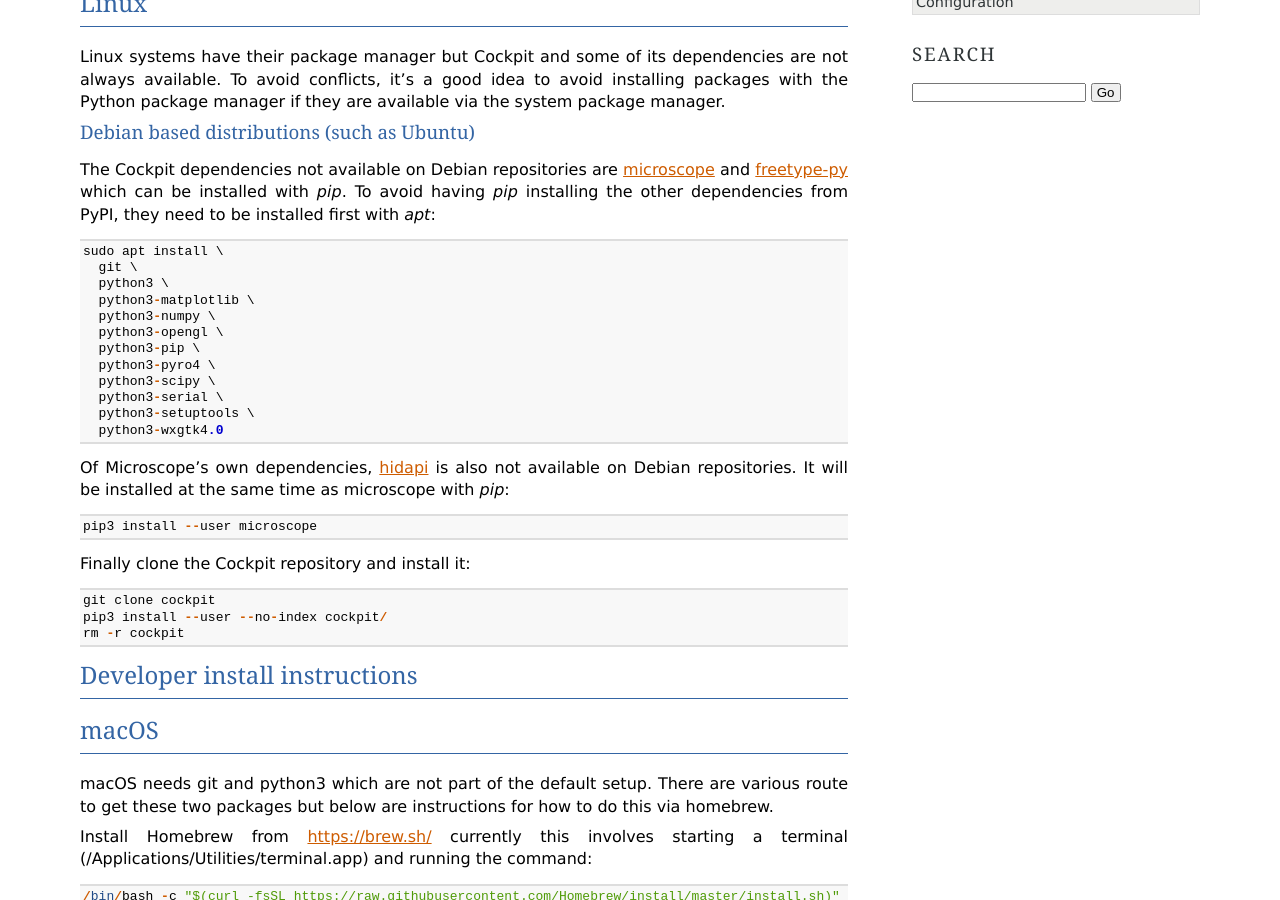
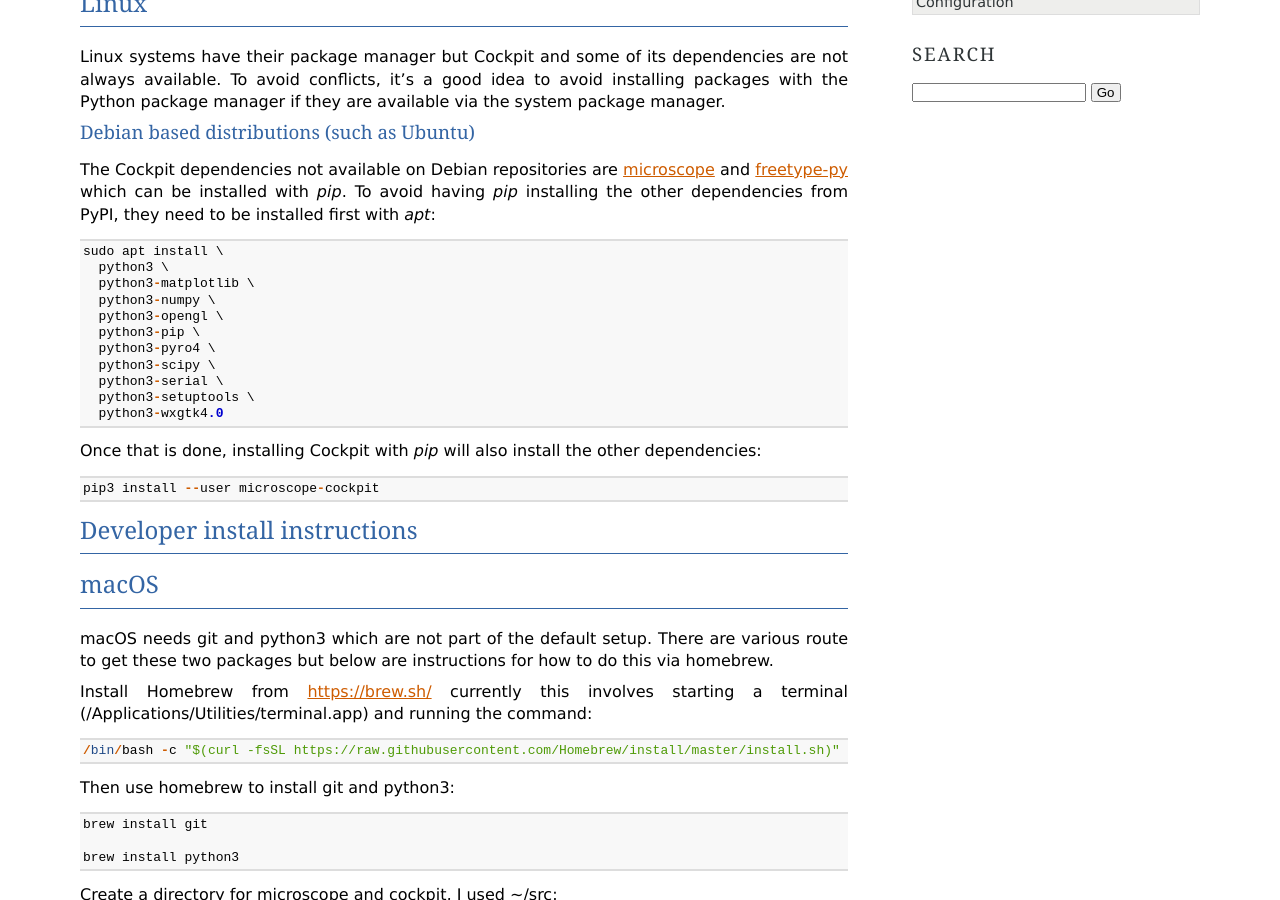
Before and after one commit to microscope-cockpit/cockpit, a Sphinx documentation site: the page built from doc/install.rst, in a window 1280 px wide and 900 px high, scrolled down 292 px. Built offline with Sphinx 7.4.7, drawn with Linux system fonts in a browser that asks for light colours.

Commit message:
doc: update install documentation to refer to PyPI project (#643)

```diff
--- a/doc/install.rst
+++ b/doc/install.rst
@@ -30,7 +30,6 @@
 PyPI, they need to be installed first with `apt`::
 
   sudo apt install \
-    git \
     python3 \
     python3-matplotlib \
     python3-numpy \
@@ -42,18 +41,10 @@
     python3-setuptools \
     python3-wxgtk4.0
 
-Of Microscope's own dependencies, `hidapi
-<https://pypi.org/project/hidapi/>`_ is also not available on Debian
-repositories.  It will be installed at the same time as microscope
-with `pip`::
+Once that is done, installing Cockpit with `pip` will also install the
+other dependencies::
 
-  pip3 install --user microscope
-
-Finally clone the Cockpit repository and install it::
-
-  git clone cockpit
-  pip3 install --user --no-index cockpit/
-  rm -r cockpit
+  pip3 install --user microscope-cockpit
 
 
 Developer install instructions
```
Also changed, not shown: 1 other file.
